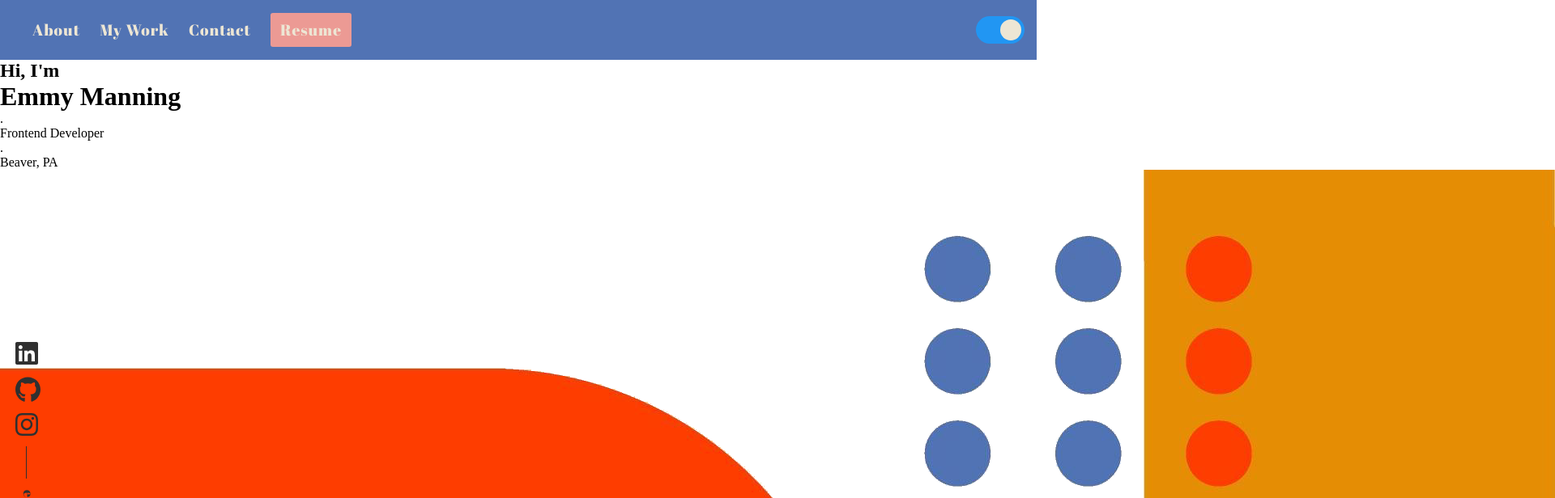
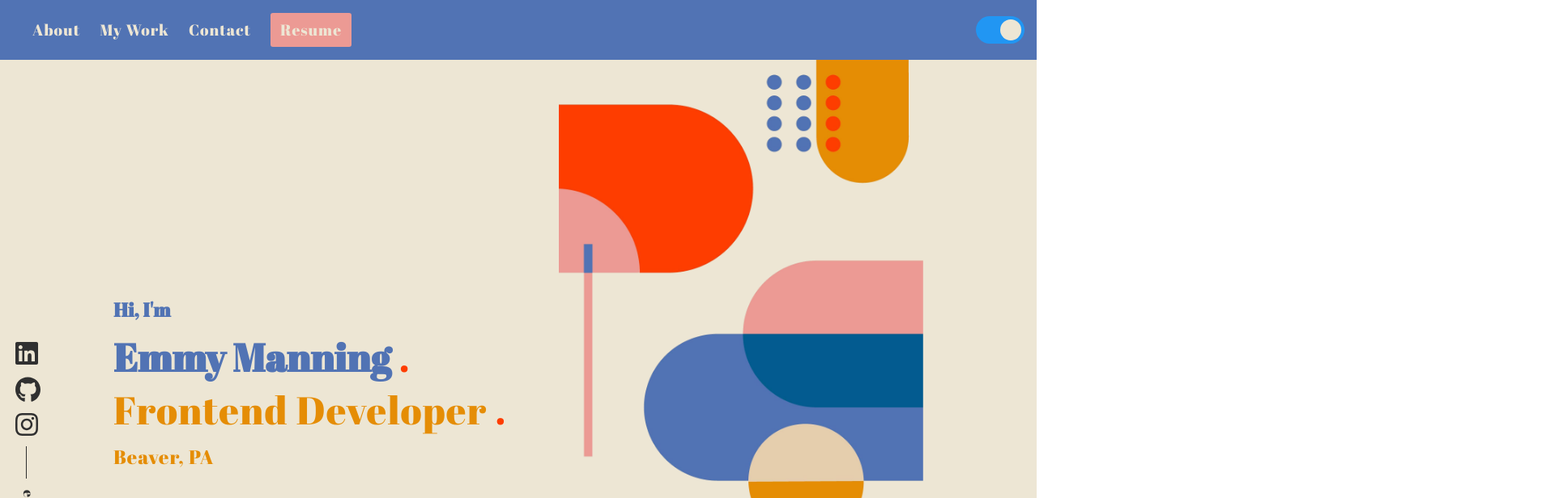
Before and after one commit to eobcre/abstract-app, an Angular app: page / in a window 1280 px wide. Shown: the top 616 px of the page at 81% size, 1920 px wide, since content can reach past the window. Built offline with nearby package versions, Linux system fonts and the light colour scheme.

Commit message:
moved to home html

```diff
--- a/src/app/app.component.html
+++ b/src/app/app.component.html
@@ -1,22 +1,6 @@
 <app-header></app-header>
 
-<div class="container">
-  <div class="inner-container">
-    <h2>Hi, I'm</h2>
-    <div class="intro">
-      <h1>Emmy Manning</h1>
-      <p class="dot_1">.</p>
-    </div>
-    <div class="front-end-developer">
-      <p>Frontend Developer</p>
-      <p class="dot_2">.</p>
-    </div>
-    <p class="intro-location">Beaver, PA</p>
-  </div>
-  <div class="image-container">
-    <img src="../assets/image/image.png" alt="Image" />
-  </div>
-</div>
+<app-home></app-home>
 
 <section id="about">
   <app-about></app-about>
```
